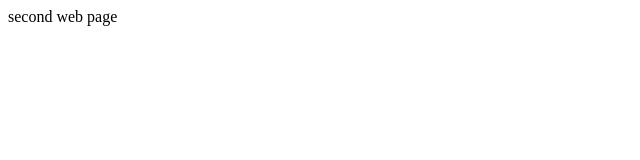
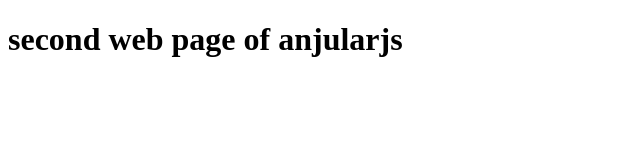
Before and after one commit to pallavi75/coursera, a plain HTML site: page frame2.html in a window 1280 px wide. Shown: the whole page, without its empty margins (0-640 px from the left). Drawn offline with Linux system fonts and the light colour scheme.

Commit message:
second page of html

```diff
--- a/frame2.html
+++ b/frame2.html
@@ -5,6 +5,7 @@
     <title>module2</title>
   </head>
   <body>
-    second web page
+  <h1> second web page of anjularjs </h1>
+
   </body>
 </html>
```
